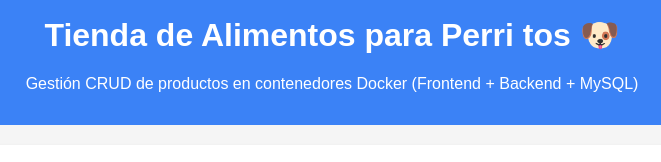
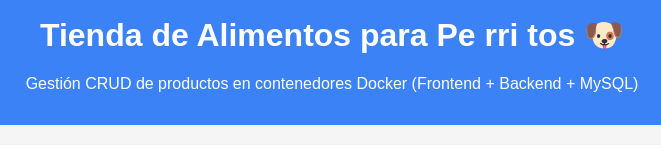
Before and after one commit to rgaldames/tienda-perritos_EC2, a plain HTML site: page frontend/index.html in a window 1280 px wide. Shown: the top 162 px of the page, 308-969 px from the left. Drawn offline with Linux system fonts and the light colour scheme; no server answers.

Commit message:
Backup final antes de cambio de laboratorio AWS

```diff
--- a/frontend/index.html
+++ b/frontend/index.html
@@ -94,7 +94,7 @@
 </head>
 <body>
   <header>
-    <h1>Tienda de Alimentos para Perri tos &#128054;</h1>
+    <h1>Tienda de Alimentos para Pe rri tos &#128054;</h1>
     <p>Gestión CRUD de productos en contenedores Docker (Frontend + Backend + MySQL)</p>
   </header>
   <main>
```
